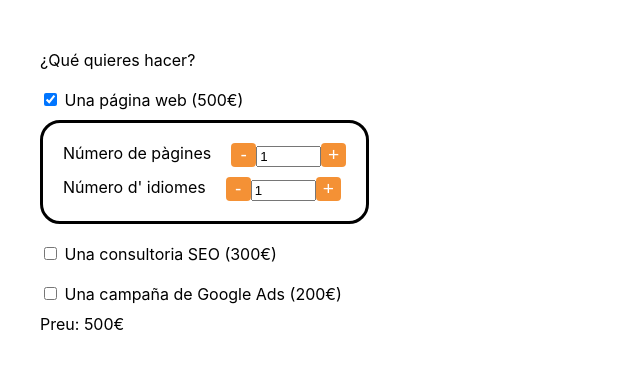
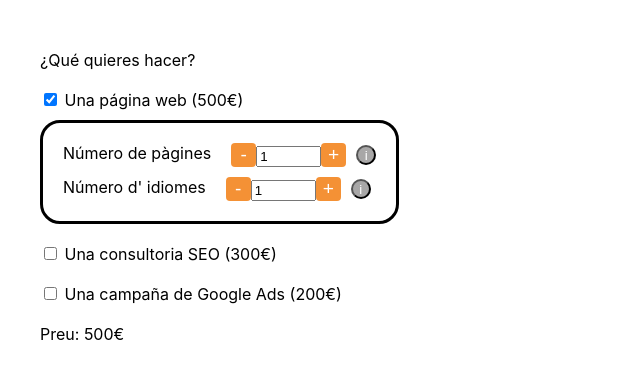
Before and after one commit to silviafado/s7-pressupost, a React (Create React App) app: page /budget in a window 1280 px wide. Both pictures are taken after a click on the checkbox 50 px from the left and 99 px from the top of the page. Shown: the top 378 px of the page, without its empty margins (0-640 px from the left). Built offline with nearby package versions, Linux system fonts and the light colour scheme.

Commit message:
Exercise6 ok

```diff
--- a/package.json
+++ b/package.json
@@ -13,6 +13,7 @@
     "react-router": "^5.2.1",
     "react-router-dom": "^5.3.0",
     "react-scripts": "4.0.3",
+    "reactjs-popup": "^2.0.5",
     "styled-components": "^5.3.3",
     "web-vitals": "^1.0.1"
   },
--- a/src/App.css
+++ b/src/App.css
@@ -1,4 +1,5 @@
-.row {
-  padding-top: 10px;
-  padding-bottom: 10px;
+/* Styling info popup background */
+.popup-overlay {
+  background-color: grey !important;
+  opacity: 0.5;
 }
--- a/src/App.js
+++ b/src/App.js
@@ -1,4 +1,4 @@
-import Routes from './application/Routes';
+import Routes from '../src/application/Routes';
 
 const App = () => <Routes />
 
--- /dev/null
+++ b/src/components/infoButton/InfoButton.js
@@ -0,0 +1,15 @@
+import Popup from 'reactjs-popup';
+import 'reactjs-popup/dist/index.css';
+import { StyleInfoButton } from '../../styled'
+
+export const InfoPages = () => (
+    <Popup trigger={<StyleInfoButton>i</StyleInfoButton>} position="right center">
+        <div>En aquest component teniu que indicar el nombre de pàgines de la vostra web.</div>
+    </Popup>
+);
+
+export const InfoLang = () => (
+    <Popup trigger={<StyleInfoButton>i</StyleInfoButton>} position="right center">
+        <div>En aquest component teniu que indicar el nombre d'idiomes en que voleu la vostra web.</div>
+    </Popup>
+);
--- a/src/pages/budget/budget.js
+++ b/src/pages/budget/budget.js
@@ -1,7 +1,7 @@
 import { useState, useEffect } from 'react';
-import '../../App.css';
 import Buttons from '../../components/buttons/Buttons';
-import { StylesPanell, StylesPages, GlobalStyle } from '../../styled'
+import { StylesRow, StylesPanell, StylesPages, GlobalStyle, DivInfoButton } from '../../styled'
+import { InfoPages, InfoLang } from '../../components/infoButton/InfoButton';
 
 // Declare KEY for exercise 4 to save in localStorage
 const KEY = 'budget';
@@ -42,29 +42,35 @@ const Budget = () => {
     return (
         <div>
             <GlobalStyle />
-            <div className="row question">¿Qué quieres hacer?</div>
-            <div className="row web">
+            <StylesRow>¿Qué quieres hacer?</StylesRow>
+            <StylesRow>
                 <input name="web" type="checkbox" onChange={(event) => setBudget({ ...budget, web: event.target.checked })} /> Una página web (500€)
                 {budget.web ?
                     <StylesPanell>
                         <StylesPages>
                             <label>Número de pàgines </label>
-                            <Buttons onValueChange={text => setBudget({ ...budget, pages: text })} />
+                            <DivInfoButton>
+                                <Buttons onValueChange={text => setBudget({ ...budget, pages: text })} />
+                                <InfoPages />
+                            </DivInfoButton>
                         </StylesPages>
                         <StylesPages>
                             <label>Número d' idiomes </label>
-                            <Buttons onValueChange={text => setBudget({ ...budget, lang: text })} />
+                            <DivInfoButton>
+                                <Buttons onValueChange={text => setBudget({ ...budget, lang: text })} />
+                                <InfoLang />
+                            </DivInfoButton>
                         </StylesPages>
                     </StylesPanell>
                     : null}
-            </div>
-            <div className="row seo">
+            </StylesRow>
+            <StylesRow>
                 <input name="seo" type="checkbox" onChange={(event) => setBudget({ ...budget, seo: event.target.checked })} /> Una consultoria SEO (300€)
-            </div>
-            <div className="row ads">
+            </StylesRow>
+            <StylesRow>
                 <input name="ads" type="checkbox" onChange={(event) => setBudget({ ...budget, ads: event.target.checked })} /> Una campaña de Google Ads (200€)
-            </div>
-            <div className="total">Preu: {total}€</div>
+            </StylesRow>
+            <StylesRow>Preu: {total}€</StylesRow>
         </div>
     );
 }
--- a/src/styled.js
+++ b/src/styled.js
@@ -1,4 +1,10 @@
 import styled, { createGlobalStyle } from "styled-components";
+
+// General styling
+export const StylesRow = styled.div`
+    padding-top: 10px;
+    padding-bottom: 10px;
+`
 
 // Exercise 2 & 3: Styling Panell pages and languages
 export const StylesPanell = styled.div`
@@ -13,7 +19,7 @@ export const StylesPanell = styled.div`
 export const StylesPages = styled.div`
         padding-bottom: 10px;
         display: flex;
-        @media (max-width: 380px) {
+        @media (max-width: 420px) {
             display: flex;
             flex-direction: column;
             align-items: center;
@@ -32,7 +38,7 @@ export const StylesButtons = styled.button`
 
 export const StylesInput = styled.div`
         margin-left: 20px;
-        @media (max-width: 380px) {
+        @media (max-width: 420px) {
             margin-left: 0px;
             margin-top: 10px;
         }
@@ -93,3 +99,18 @@ export const GlobalStyleWelcome = createGlobalStyle`
         background-color: #282c34;
     }
 `
+
+// Exercise 6: Styling InfoButton
+export const StyleInfoButton = styled.button`
+    border-radius: 10px;
+    width: 20px;
+    height: 20px;
+    background-color: #a8a7a7;
+    color: white;
+    margin-left: 10px;
+`
+
+export const DivInfoButton = styled.div`
+    display: flex;
+    align-items: center;
+`
```
Also changed, not shown: 1 other file (tests, documents, lock files or other folders).
